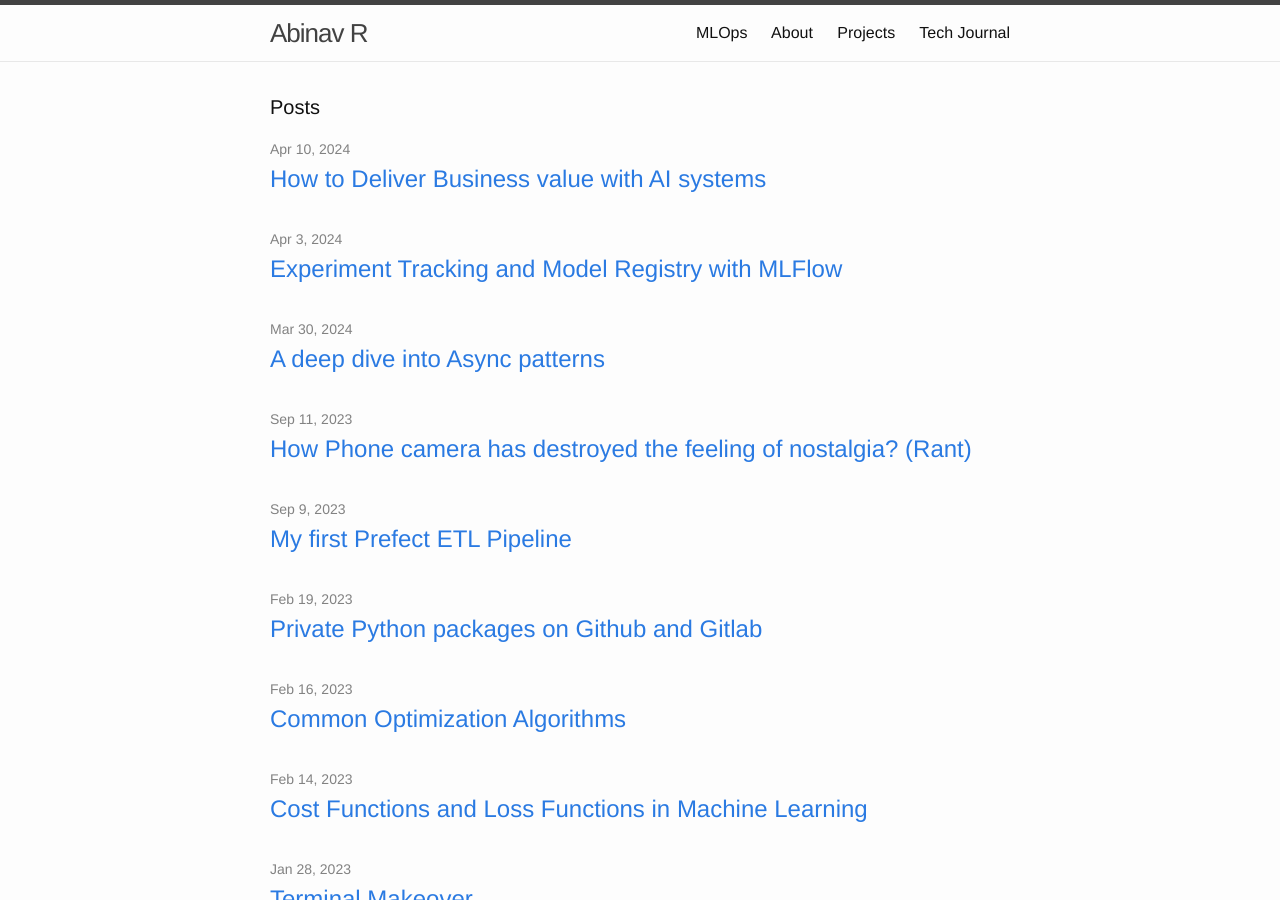
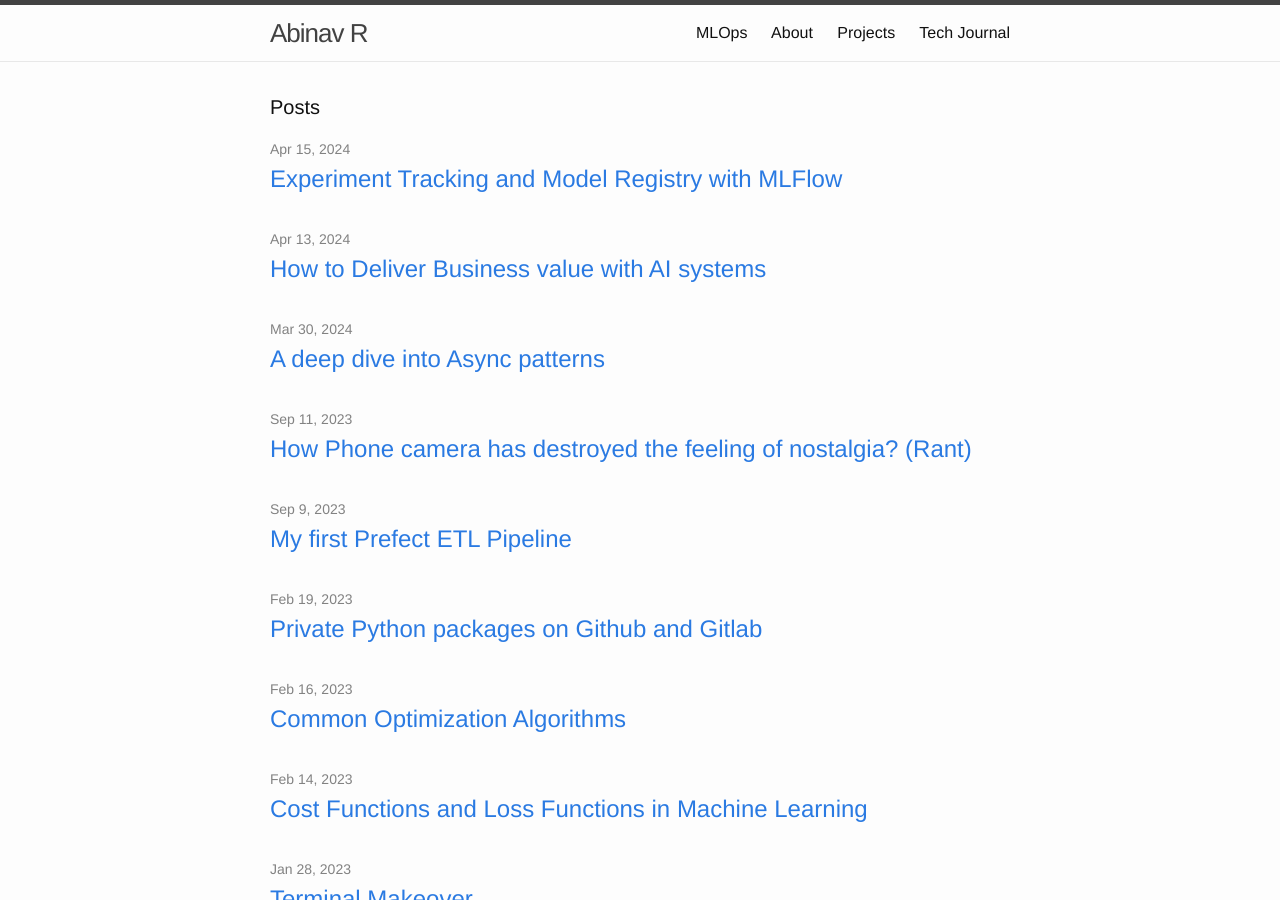
Before and after one commit to AbinavRavi/AbinavRavi.github.io, a Jekyll site: the page built from index.html, in a window 1280 px wide and 900 px high. Built offline with Jekyll 4.4.1, drawn with Linux system fonts in a browser that asks for light colours; nearby versions of some CDN libraries.

Commit message:
changed dates

```diff
--- a/_posts/2024-04-01-Business-value-MLOps.markdown
+++ b/_posts/2024-04-01-Business-value-MLOps.markdown
@@ -2,7 +2,7 @@
 layout: post
 title:  "How to Deliver Business value with AI systems"
 subtitle: A step by step strategy to deploying machine learning models and building a machine learning platform
-date:   2024-04-10 12:45:00 +0530
+date:   2024-04-13 12:45:00 +0530
 comments: True
 share: True
 categories: Machine learning Operations
--- a/_posts/2024-04-02-Experiment-tracking.markdown
+++ b/_posts/2024-04-02-Experiment-tracking.markdown
@@ -1,7 +1,7 @@
 ---
 layout: post
 title:  "Experiment Tracking and Model Registry with MLFlow"
-date:   2024-04-03 12:45:00 +0530
+date:   2024-04-15 12:45:00 +0530
 comments: True
 share: True
 categories: Machine learning Operations
```
